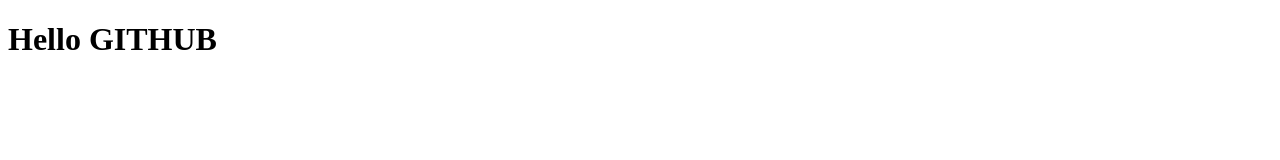
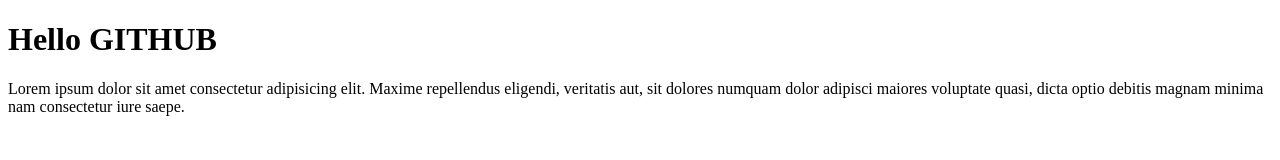
Before and after one commit to mabdullahjs/git_practice, a plain HTML site: page index.html in a window 1280 px wide. Drawn offline with Linux system fonts and the light colour scheme.

Commit message:
para added

```diff
--- a/index.html
+++ b/index.html
@@ -7,5 +7,6 @@
 </head>
 <body>
     <h1>Hello GITHUB</h1>
+    <p>Lorem ipsum dolor sit amet consectetur adipisicing elit. Maxime repellendus eligendi, veritatis aut, sit dolores numquam dolor adipisci maiores voluptate quasi, dicta optio debitis magnam minima nam consectetur iure saepe.</p>
 </body>
 </html>
```
